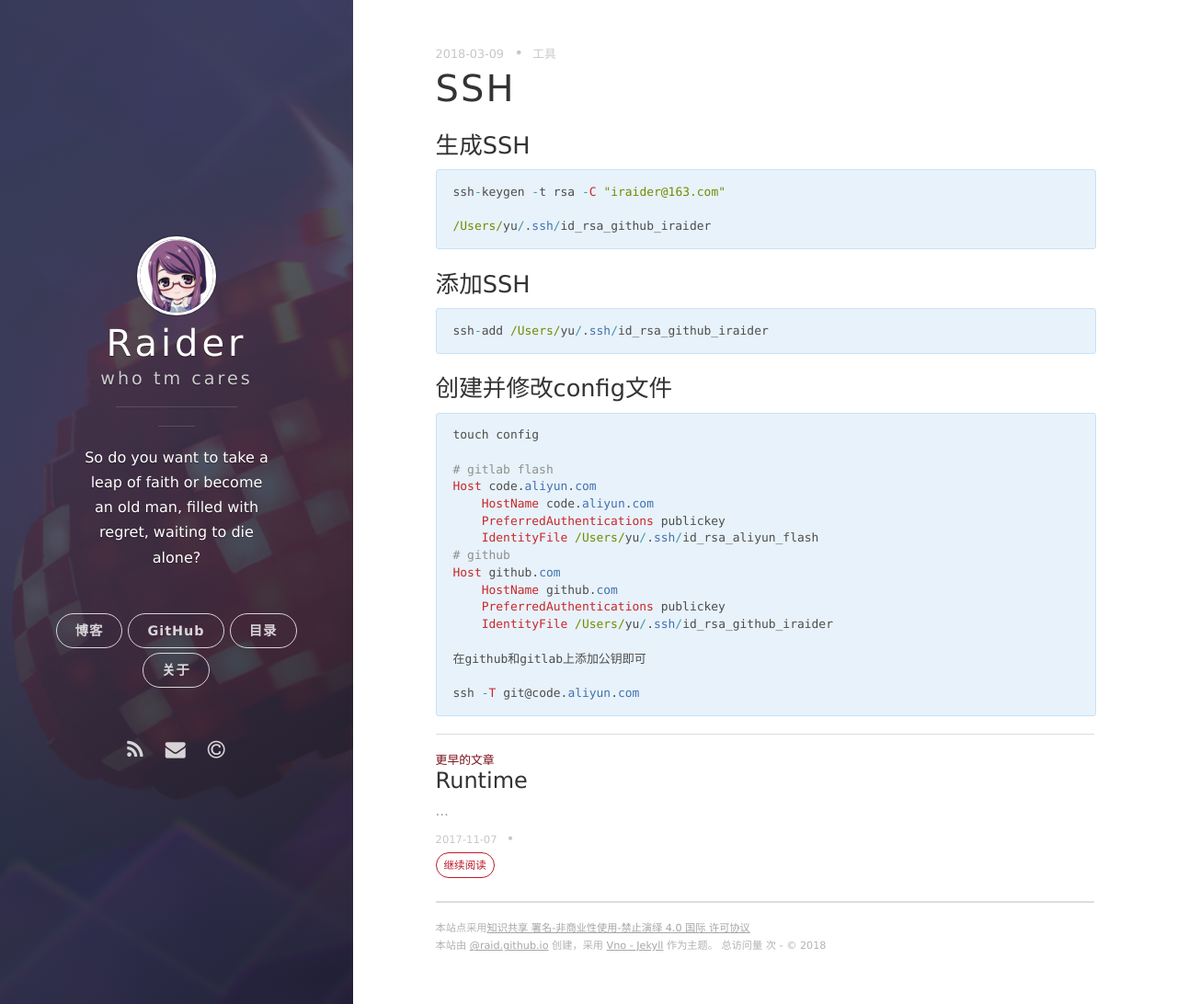
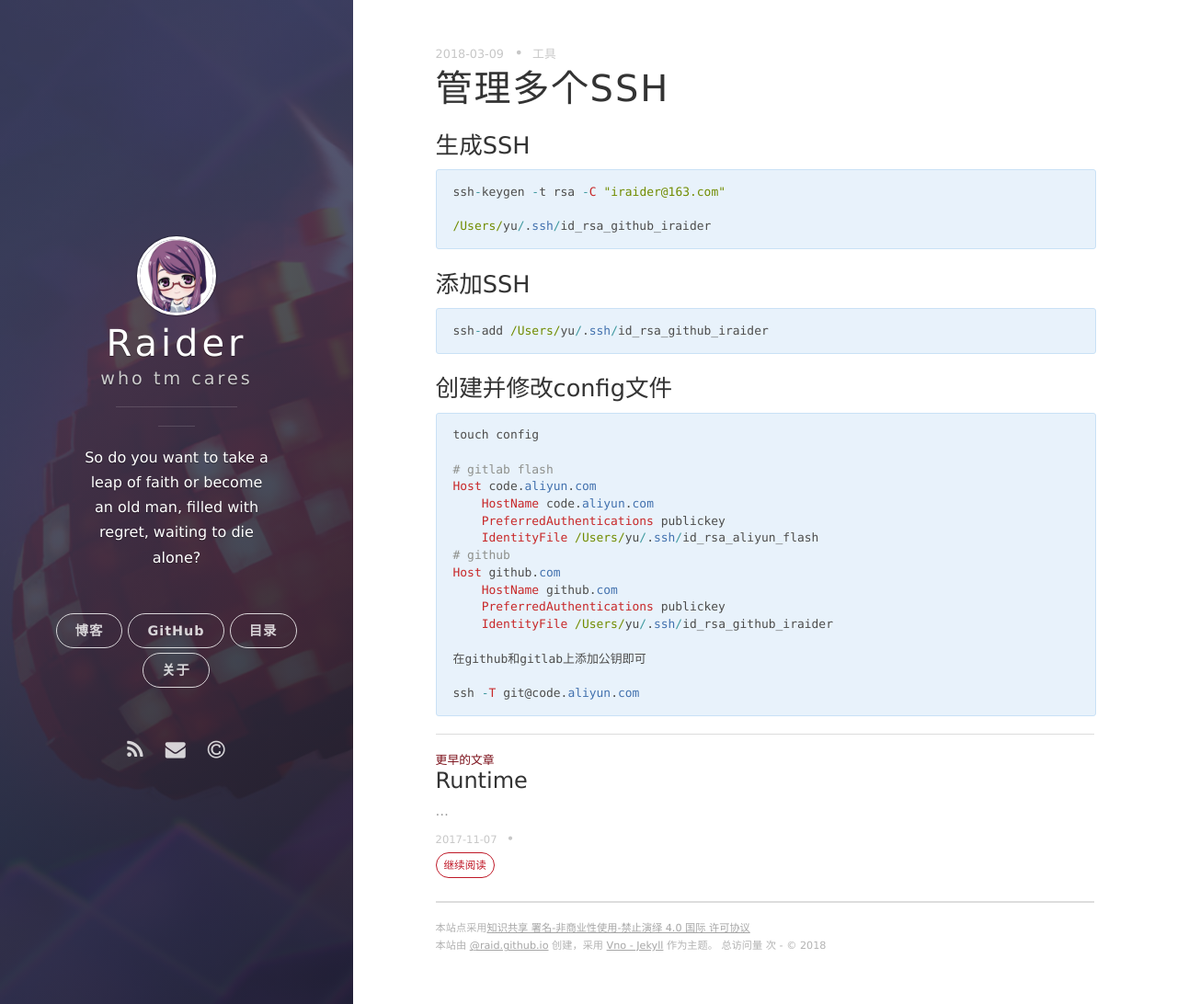
Before and after one commit to ioRaid/ioRaid.github.io, a Jekyll site: the page built from _posts/2018-03-09-多个SSH配置.md, in a window 1280 px wide and 1092 px high. Shown: the whole window at 92% size. Built offline with Jekyll 4.4.1, drawn with Linux system fonts in a browser that asks for light colours; nearby versions of some CDN libraries; comment, search, counter and statistics services are not loaded.

Commit message:
Update 2018-03-09-多个SSH配置.md

```diff
--- a/_posts/2018-03-09-多个SSH配置.md
+++ b/_posts/2018-03-09-多个SSH配置.md
@@ -1,6 +1,6 @@
 ---
 layout: post
-title: SSH
+title: 管理多个SSH
 categories: [工具]
 tags: [工具]
 excerpt:
```
